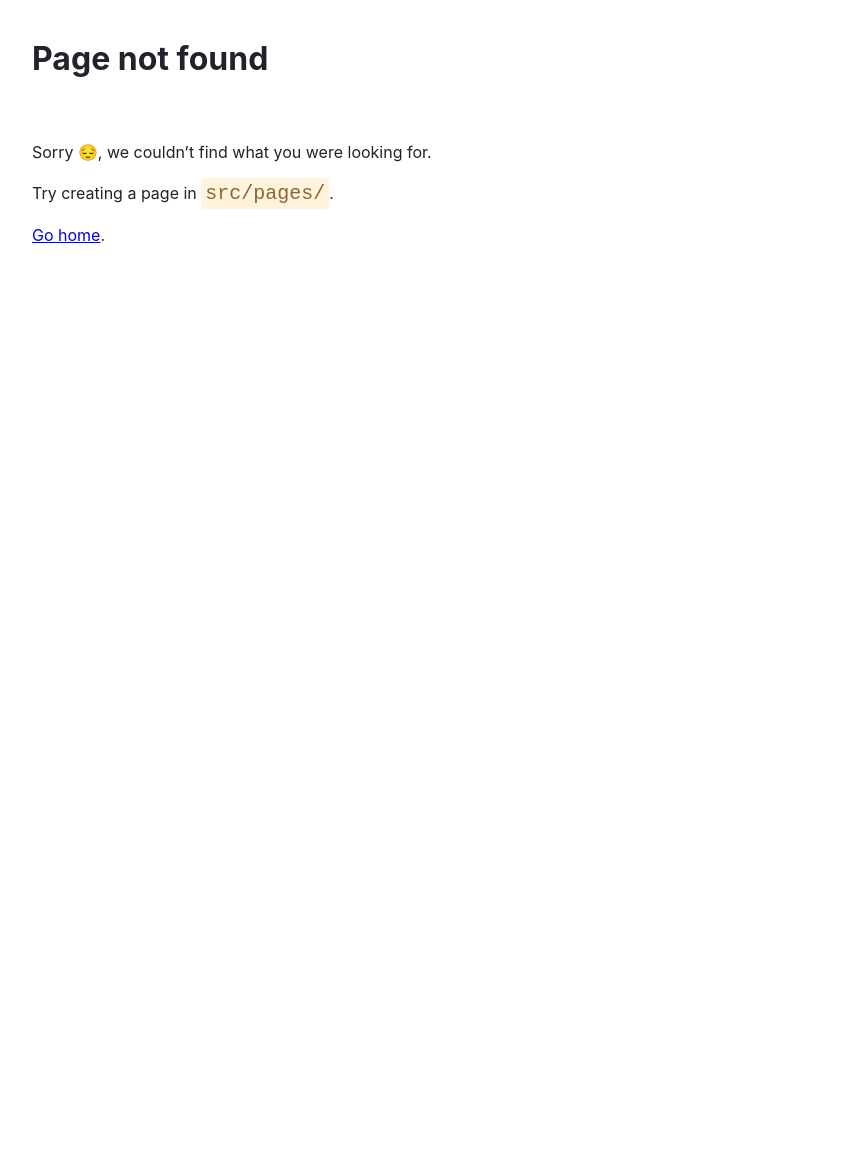
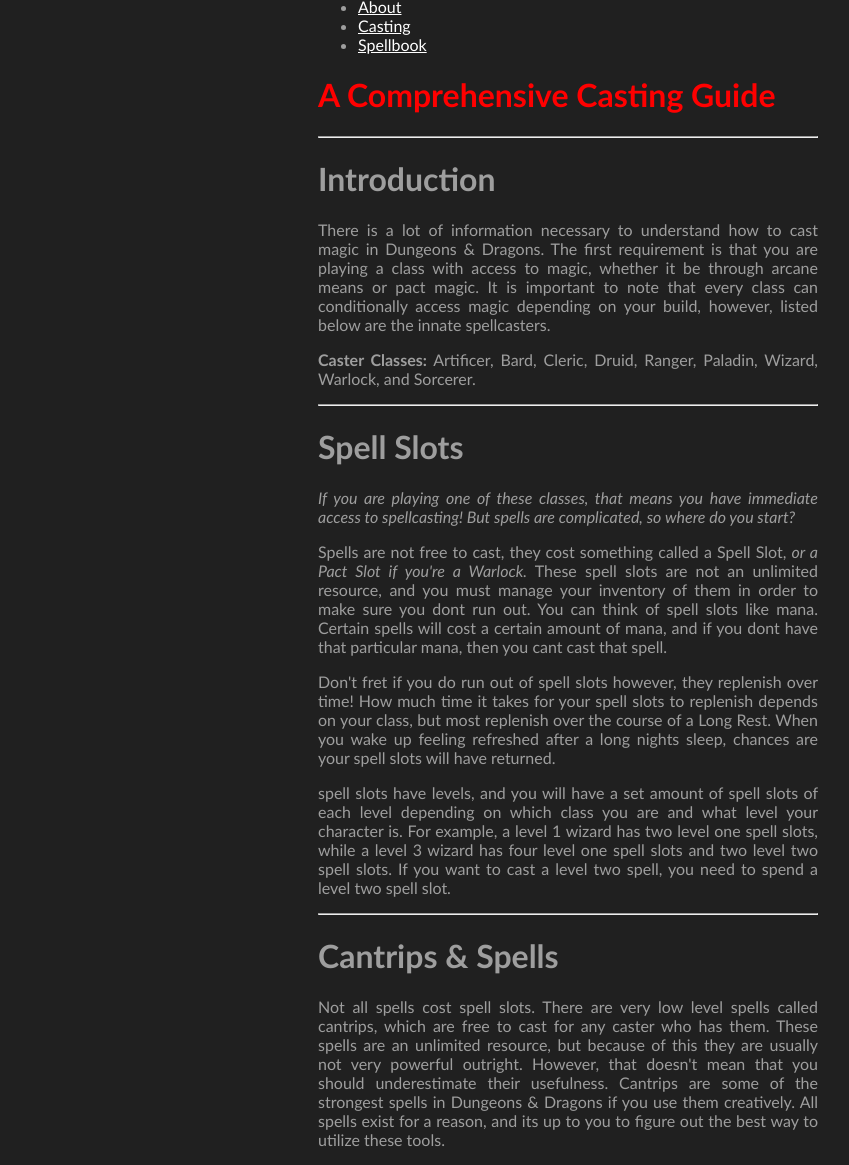
Before and after one commit to CorbinKiefner/DnD-Spellbook-Website, a Gatsby site: page /casting in a window 1280 px wide. Before the commit this address had no page. Shown: the part 65-1230 px from the top of the page, without its empty margins (72-921 px from the left). Before the commit the page ends 800 px from the top, so only its background shows below. Built offline with nearby package versions, Linux system fonts and the light colour scheme; Gatsby itself is replaced by a stand-in of ours.

Commit message:
Spellbook Pt.7

```diff
--- a/Spellbook/Cantrips/AcidSplash/index.mdx
+++ b/Spellbook/Cantrips/AcidSplash/index.mdx
@@ -15,8 +15,6 @@
 
 duration: "Instantaneous"
 
-school: "Conjuration"
-
 lists: "Artificer, Sorcerer, Wizard"
 
 description: "You hurl a bubble of acid. Choose one creature you can see within range, or choose two
--- a/Spellbook/Cantrips/BladeWard/index.mdx
+++ b/Spellbook/Cantrips/BladeWard/index.mdx
@@ -15,8 +15,6 @@
 
 duration: "1 Round"
 
-school: "Abjuration"
-
 lists: "Bard, Sorcerer, Warlock, Wizard"
 
 description: "You extend your hand and trace a sigil of warding in the air.
--- a/Spellbook/Cantrips/BoomingBlade/index.mdx
+++ b/Spellbook/Cantrips/BoomingBlade/index.mdx
@@ -11,11 +11,9 @@
 
 range: "Self (5-foot radius)"
 
-components: "s, M (a melee weapon worth at least 1 sp)"
+components: "S, M (a melee weapon worth at least 1 sp)"
 
 duration: "1 Round"
-
-school: "Evocation"
 
 lists: "Artificer, Sorcerer (Optional), Warlock (Optional), Wizard (Optional)"
 
--- /dev/null
+++ b/Spellbook/Cantrips/ChillTouch/index.mdx
@@ -0,0 +1,33 @@
+---
+title: "Chill Touch"
+
+slug: "chill-touch"
+
+source: "Player's Handbook"
+
+level: "Necromancy Cantrip"
+
+castingtime: "1 Action"
+
+range: "120 Feet"
+
+components: "V, S"
+
+duration: "1 Round"
+
+lists: "Sorcerer, Warlock, Wizard"
+
+description: "You create a ghostly, skeletal hand in the space of a creature within range. Make a ranged
+spell attack against the creature to assail it with the chill of the grave. On a hit, the target takes
+1d8 necrotic damage, and it can’t regain hit points until the start of your next turn. Until then, the
+hand clings to the target. If you hit an undead target, it also has disadvantage on attack rolls
+against you until the end of your next turn."
+
+levelinfo:
+
+hero_image: "Spellbook/Cantrips/ChillTouch/necromancy.png"
+
+hero_image_alt: "Necromancy Magic"
+
+---
+You unleash a ghostly hand that chills your target to the bone, preventing healing and life.
--- a/src/components/layout.js
+++ b/src/components/layout.js
@@ -1,6 +1,7 @@
 import * as React from 'react'
 import { Link, useStaticQuery, graphql } from 'gatsby'
 import {
+  navbar,
   container,
   heading,
   navLinks,
@@ -37,6 +38,11 @@
             </Link>
           </li>
           <li className={navLinkItem}>
+            <Link to="/casting" className={navLinkText}>
+              Casting
+            </Link>
+          </li>
+          <li className={navLinkItem}>
             <Link to="/Spells/Spells" className={navLinkText}>
               Spellbook
             </Link>
--- a/src/components/layout.module.css
+++ b/src/components/layout.module.css
@@ -1,13 +1,13 @@
 body {
   background-color: rgb(32, 32, 32);
   color: rgb(158, 158, 158);
-  text-align: left;
   text-shadow: rgb(0, 0, 0);
 }
 .container {
   margin: auto;
   max-width: 500px;
   font-family: 'Trebuchet MS', 'Lucida Sans Unicode', 'Lucida Grande', 'Lucida Sans', Arial, sans-serif;
+  text-align: justify;
 }
 .heading {
   color: rgb(255, 0, 0);
@@ -36,9 +36,6 @@
   text-align: center;
   font-family: Cambria, Cochin, Georgia, Times, 'Times New Roman', serif;
 }
-a:link{
-  color: red;
+a, a:link, a:visited, a:hover, a:active{
+  color: rgb(255, 255, 255);
 }
-a:visited{
-  columns: red;
-}
--- /dev/null
+++ b/src/pages/casting.js
@@ -0,0 +1,73 @@
+// Step 1: Import React
+import * as React from 'react'
+import Layout from '../components/layout'
+import Seo from '../components/seo'
+
+// Step 2: Define your component
+const AboutPage = () => {
+  return (
+    <Layout pageTitle="A Comprehensive Casting Guide ">
+        <hr></hr>
+        <h1>Introduction</h1>
+        <p>
+            There is a lot of information necessary to understand how to cast magic in
+            Dungeons & Dragons. The first requirement is that you are playing a class
+            with access to magic, whether it be through arcane means or pact magic.
+            It is important to note that every class can conditionally access magic
+            depending on your build, however, listed below are the innate spellcasters.
+        </p>
+        <p>
+            <strong>Caster Classes:</strong> Artificer, Bard, Cleric, Druid, Ranger, Paladin,
+            Wizard, Warlock, and Sorcerer.
+        </p>
+
+        <hr></hr>
+
+        <h1>Spell Slots</h1>
+
+        <p>
+            <em>If you are playing one of these classes, that means you have immediate access
+            to spellcasting! But spells are complicated, so where do you start?</em>
+        </p>
+        <p>
+            Spells are not free to cast, they cost something called a Spell Slot, <em>or a Pact Slot
+            if you're a Warlock.</em> These spell slots are not an unlimited resource, and you must
+            manage your inventory of them in order to make sure you dont run out. You can think of
+            spell slots like mana. Certain spells will cost a certain amount of mana, and if you
+            dont have that particular mana, then you cant cast that spell.
+        </p>
+        <p>
+            Don't fret if you do run out of spell slots however, they replenish over time! How much
+            time it takes for your spell slots to replenish depends on your class, but most
+            replenish over the course of a Long Rest. When you wake up feeling refreshed after a
+            long nights sleep, chances are your spell slots will have returned.
+        </p>
+        <p>
+            spell slots have levels, and you will have a set amount of spell slots of each level
+            depending on which class you are and what level your character is. For example,
+            a level 1 wizard has two level one spell slots, while a level 3 wizard has four
+            level one spell slots and two level two spell slots. If you want to cast a level two
+            spell, you need to spend a level two spell slot.
+        </p>
+
+        <hr></hr>
+
+        <h1>Cantrips & Spells</h1>
+
+        <p>
+            Not all spells cost spell slots. There are very low level spells called cantrips, which
+            are free to cast for any caster who has them. These spells are an unlimited resource,
+            but because of this they are usually not very powerful outright. However, that doesn't mean
+            that you should underestimate their usefulness. Cantrips are some of the strongest spells in
+            Dungeons & Dragons if you use them creatively. All spells exist for a reason, and its
+            up to you to figure out the best way to utilize these tools.
+        </p>
+
+    </Layout>
+  )
+}
+
+export const Head = () => <Seo title="About" />
+
+// Step 3: Export your component
+export default AboutPage
```
Also changed, not shown: Spellbook/Cantrips/ChillTouch/necromancy.png (added).
